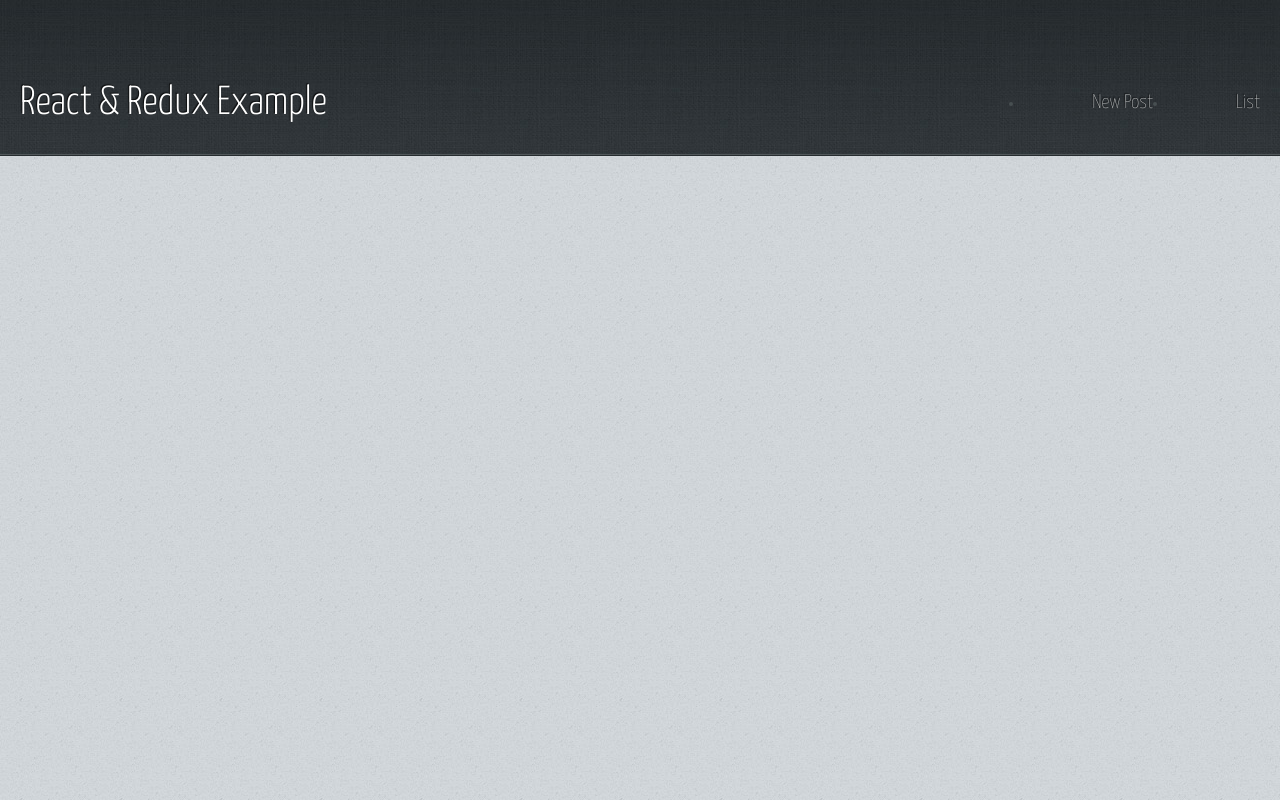
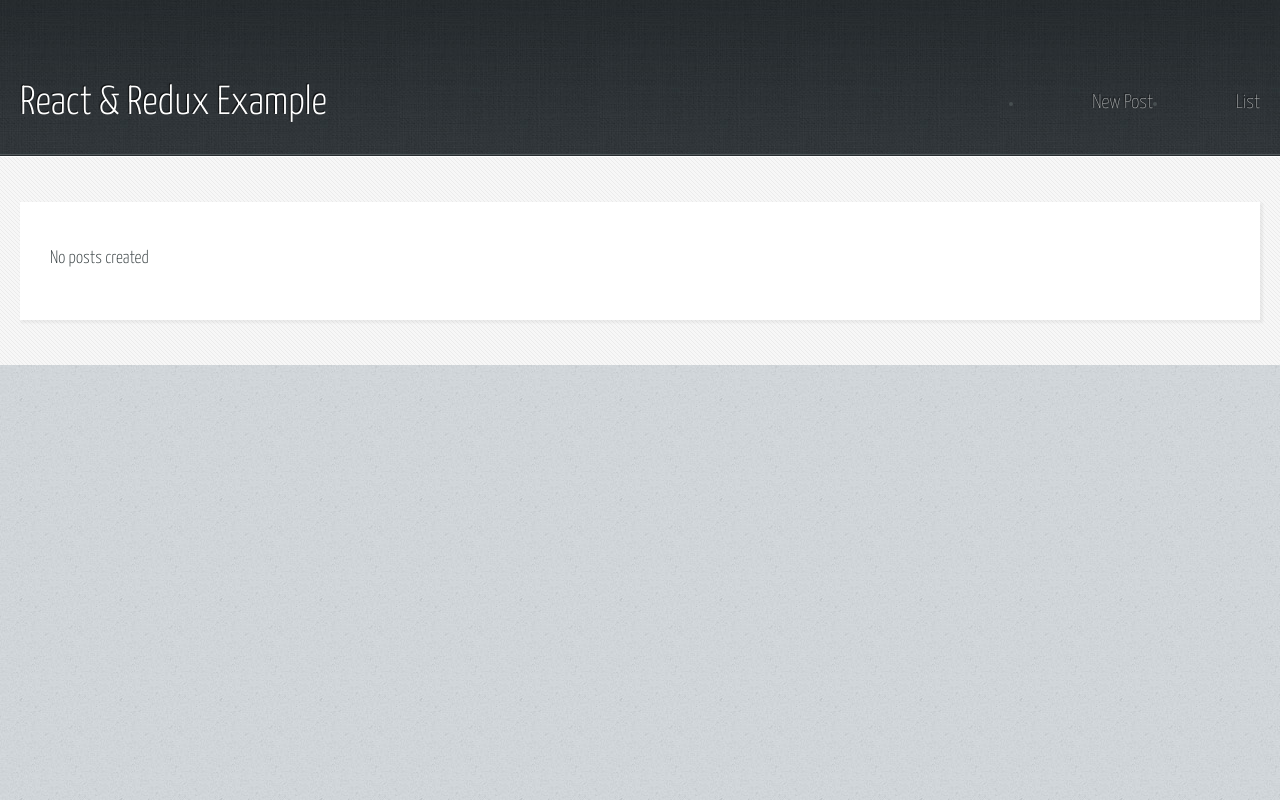
Before and after one commit to sergiocastellote/react-redux, a React (Create React App) app: page / in a window 1280 px wide. Built offline with nearby package versions, Linux system fonts and the light colour scheme.

Commit message:
refactor navigation

```diff
--- a/src/components/Content.js
+++ b/src/components/Content.js
@@ -13,6 +13,7 @@
   render() {
     const { body } = this.props;
 
+
     return (
       <div className="Content">
         {body}
--- a/src/components/Header.js
+++ b/src/components/Header.js
@@ -13,7 +13,7 @@
                             <nav id="nav">
                                 <div>
                                     <li><Link to='/form'>New Post</Link></li>
-                                    <li><Link to='/list'>List</Link></li>
+                                    <li><Link to='/'>List</Link></li>
                                 </div>
                             </nav>
                         </div>
--- a/src/routes.js
+++ b/src/routes.js
@@ -10,7 +10,7 @@
 const AppRoutes = () =>
   <App>
     <Switch>
-      <Route exact path="/list" component={AllPost} />
+      <Route exact path="/" component={AllPost} />
       <Route exact path="/form" component={PostForm} />
     </Switch>
   </App>;
```
